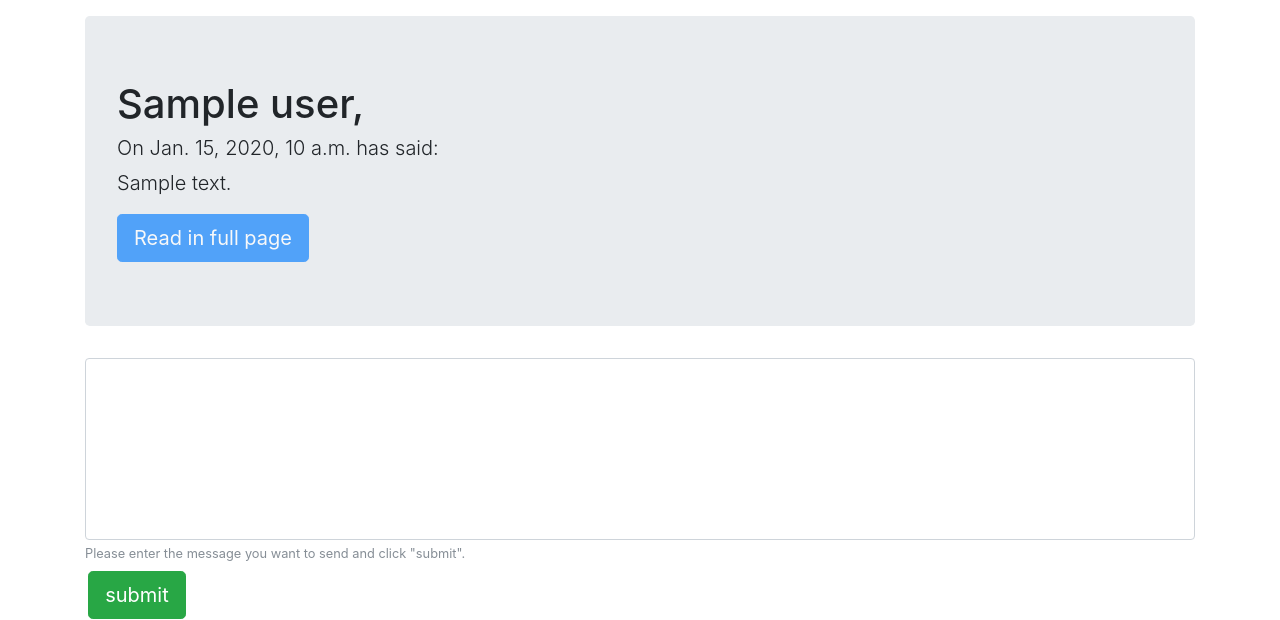
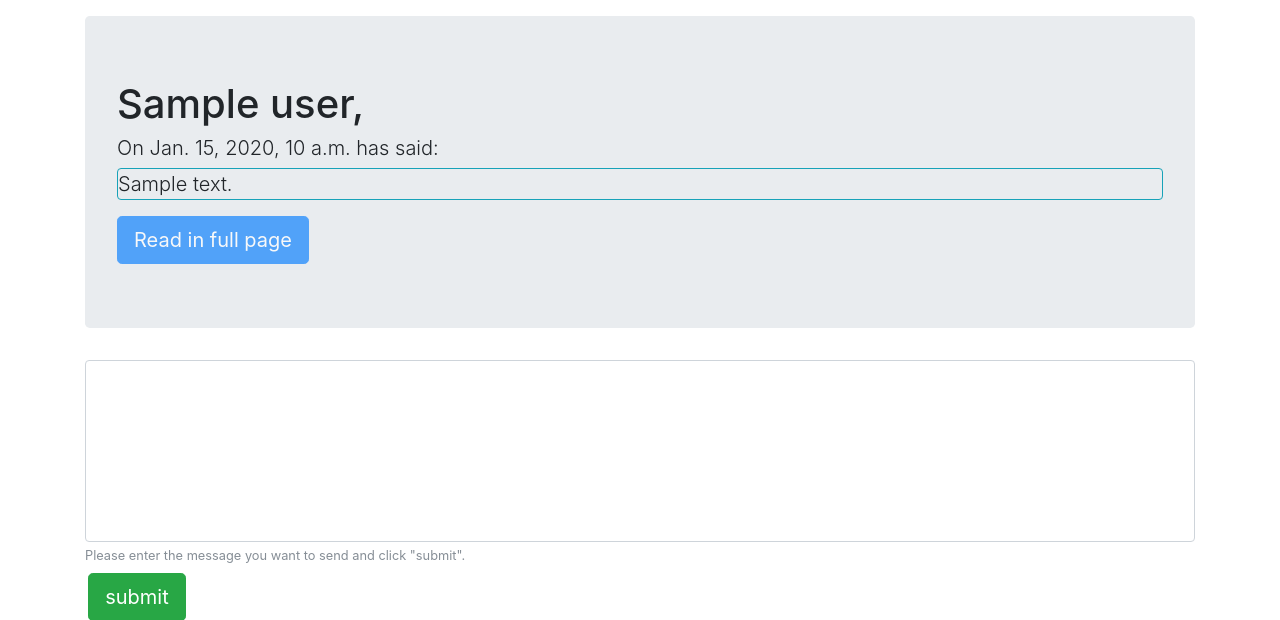
Before and after one commit to GlacialChat/glacial-chat, a Django app: template webchat/templates/webchat/index.html in a window 1280 px wide. Shown: the part 56-676 px from the top of the page. Run offline with Django 3.2, Linux system fonts and the light colour scheme; the template is opened without the code that fills it: most values are stand-ins (such as "Sample title", 1, 10 or a date in 2020); data that the repository does not hold is empty; some libraries are stand-ins or nearby versions.

Commit message:
Changed index.html

```diff
--- a/webchat/templates/webchat/index.html
+++ b/webchat/templates/webchat/index.html
@@ -44,7 +44,7 @@
     <div class="jumbotron" id="log-{{ forloop.counter }}">
         <h1>{{ chatlog.user }},</h1>
         <h5 class="lead">On {{ chatlog.pub_date }} has said:</h5>
-        <p class="lead">{{ chatlog.message }}</p>
+        <p class="lead border border-info rounded">{{ chatlog.message }}</p>
         <a class="btn btn-lg btn-primary disabled" href="#" role="button">Read in full page</a>
     </div>
     {% endfor %}
```
